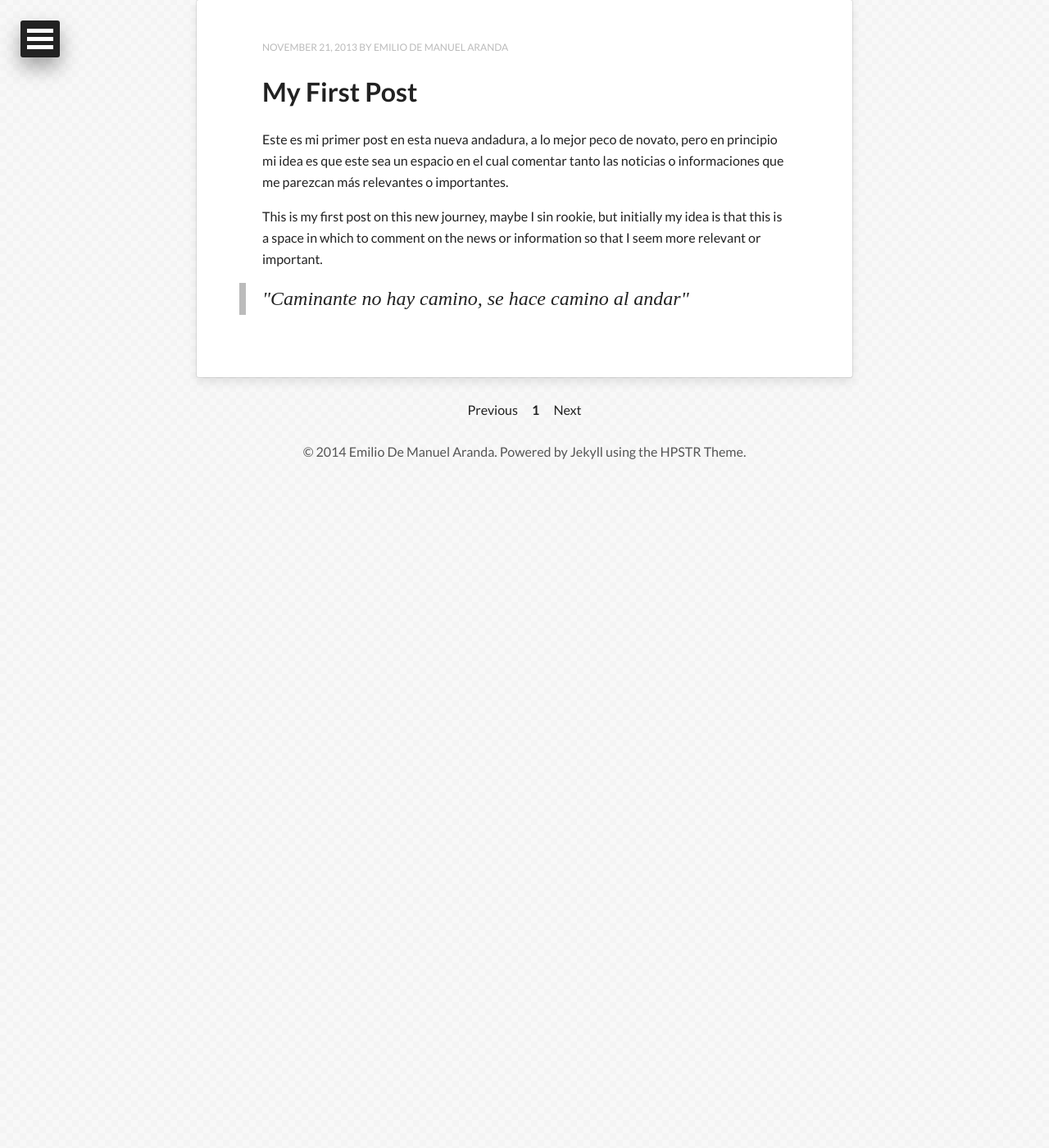
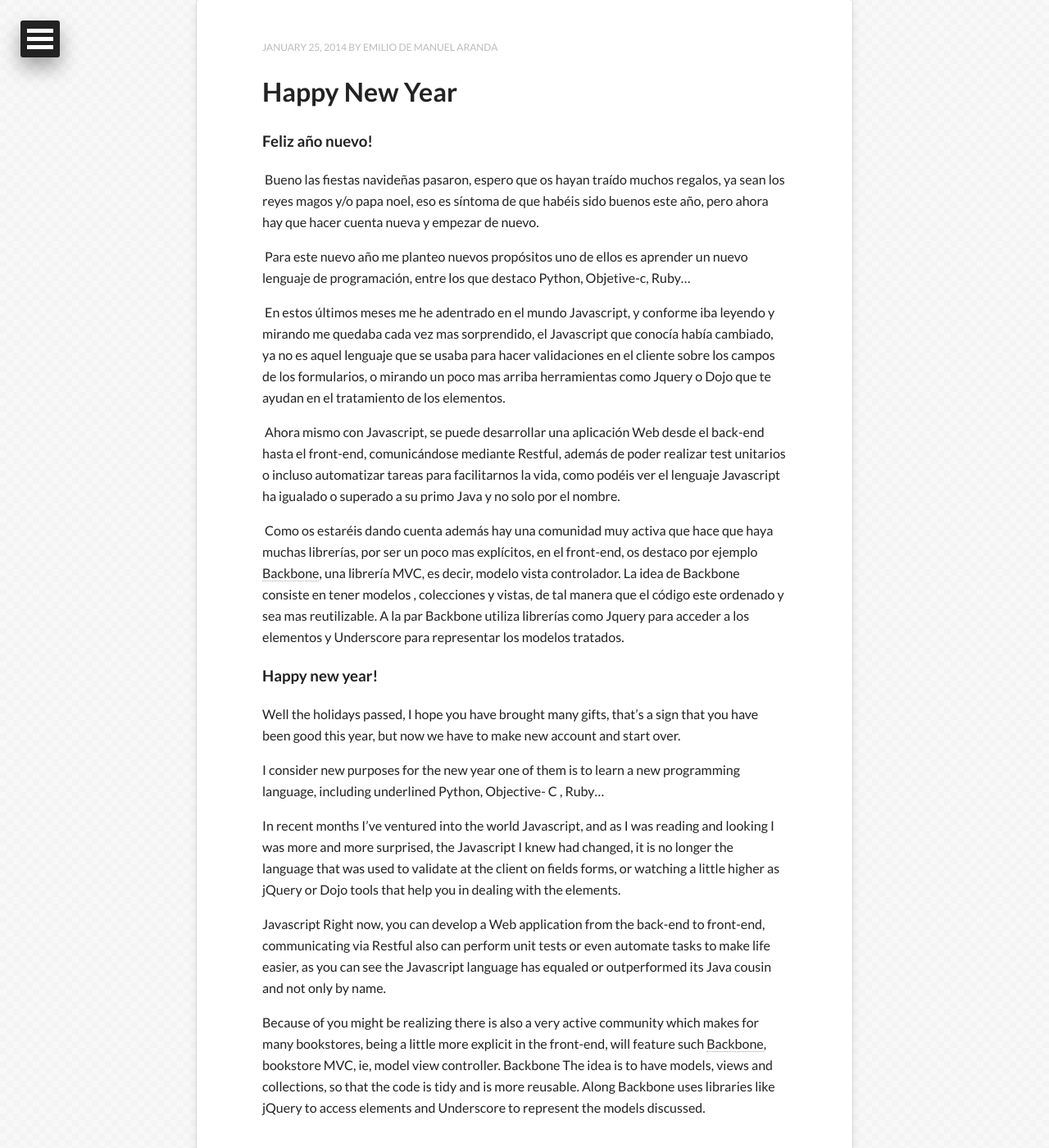
Before and after one commit to demanuelemilio/demanuelemilio.github.com, a Jekyll site: the page built from index.html, in a window 1280 px wide and 1400 px high, scrolled down 490 px. Shown: the whole window at 82% size. Built offline with Jekyll 4.4.1, drawn with Linux system fonts in a browser that asks for light colours; nearby versions of some CDN libraries; the list of posts is cut into pages by our own code; before the commit the page ends 1082 px from its top, so only the background shows below that.

Commit message:
new post

```diff
--- /dev/null
+++ b/_posts/2014-01-25-happy-new-year.md
@@ -0,0 +1,36 @@
+---
+layout: post
+title: Happy New Year
+description: "Happy new year"
+modified: 2014-01-25
+tags: [Javascript, develop]
+image:
+  feature: abstract-3.jpg
+share: true
+---
+
+###Feliz año nuevo!
+
+ Bueno las fiestas navideñas pasaron, espero que os hayan traído muchos regalos, ya sean los reyes magos y/o papa noel, eso es síntoma de que habéis sido buenos este año, pero ahora hay que hacer cuenta nueva y empezar de nuevo.
+
+ Para este nuevo año me planteo nuevos propósitos uno de ellos es aprender un nuevo lenguaje de programación, entre los que destaco Python, Objetive-c, Ruby...
+
+ En estos últimos meses me he adentrado en el mundo Javascript, y conforme iba leyendo y mirando me quedaba cada vez mas sorprendido, el Javascript que conocía había cambiado, ya no es aquel lenguaje que se usaba para hacer validaciones en el cliente sobre los campos de los formularios, o mirando un poco mas arriba herramientas como Jquery o Dojo que te ayudan en el tratamiento de los elementos.
+
+ Ahora mismo con Javascript, se puede desarrollar una aplicación Web desde el back-end hasta el front-end, comunicándose mediante Restful, además de poder realizar test unitarios o incluso automatizar tareas para facilitarnos la vida, como podéis ver el lenguaje Javascript ha igualado o superado a su primo Java y no solo por el nombre.
+
+ Como os estaréis dando cuenta además hay una comunidad muy activa que hace que haya muchas librerías, por ser un poco mas explícitos, en el front-end, os destaco por ejemplo <a href="http://backbonejs.org/" target="_blank">Backbone</a>, una librería MVC, es decir, modelo vista controlador. La idea de Backbone consiste en tener modelos , colecciones y vistas, de tal manera que el código este ordenado y sea mas reutilizable. A la par Backbone utiliza librerías como Jquery para acceder a los elementos y Underscore para representar los modelos tratados.
+
+
+
+###Happy new year!
+
+Well the holidays passed, I hope you have brought many gifts, that's a sign that you have been good this year, but now we have to make new account and start over.
+
+I consider new purposes for the new year one of them is to learn a new programming language, including underlined Python, Objective- C , Ruby...
+
+In recent months I've ventured into the world Javascript, and as I was reading and looking I was more and more surprised, the Javascript I knew had changed, it is no longer the language that was used to validate at the client on fields forms, or watching a little higher as jQuery or Dojo tools that help you in dealing with the elements.
+
+Javascript Right now, you can develop a Web application from the back-end to front-end, communicating via Restful also can perform unit tests or even automate tasks to make life easier, as you can see the Javascript language has equaled or outperformed its Java cousin and not only by name.
+
+Because of you might be realizing there is also a very active community which makes for many bookstores, being a little more explicit in the front-end, will feature such <a href="http://backbonejs.org/" target="_blank"> Backbone</a>, bookstore MVC, ie, model view controller. Backbone The idea is to have models, views and collections, so that the code is tidy and is more reusable. Along Backbone uses libraries like jQuery to access elements and Underscore to represent the models discussed.
```
Also changed, not shown: _posts/2013-11-21-my-first-post.md (+1 -0 lines).
